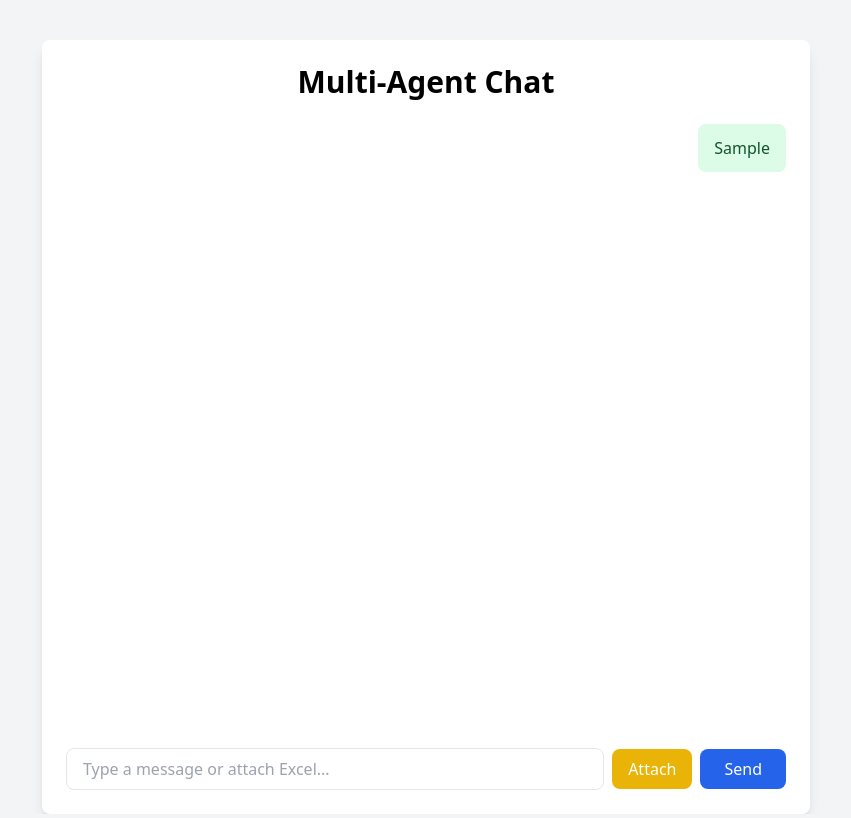
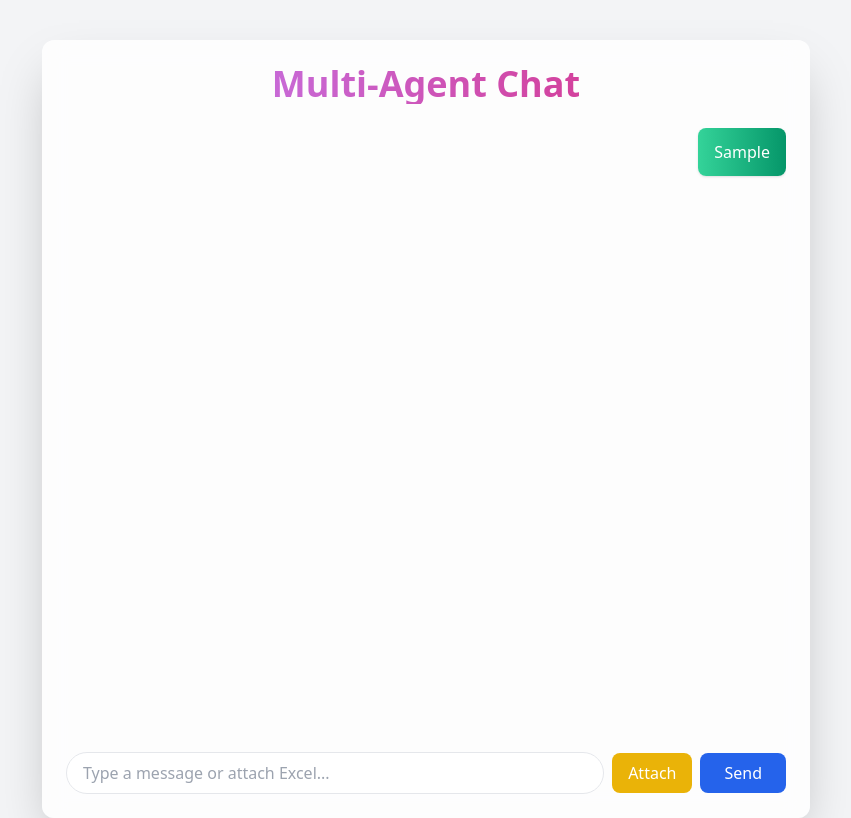
Before and after one commit to Yusukeotsuki/demo-app, a Vue app in the folder flask-vue-multiagent-demo/frontend/: page / in a window 1280 px wide. Both pictures are taken after typing "Sample" into the empty fields and a click on the button "Send". Shown: the whole page, without its empty margins (214-1065 px from the left). Built offline with nearby package versions, Linux system fonts and the light colour scheme; no server answers.

Commit message:
style(frontend): improve demo look

```diff
--- a/flask-vue-multiagent-demo/frontend/public/index.html
+++ b/flask-vue-multiagent-demo/frontend/public/index.html
@@ -3,8 +3,9 @@
 <head>
   <meta charset="UTF-8" />
   <title>Multi-Agent Chat Demo</title>
+  <link href="https://fonts.googleapis.com/css2?family=Poppins:wght@400;600&display=swap" rel="stylesheet">
 </head>
-<body>
+<body class="bg-gradient-to-br from-gray-800 via-gray-900 to-black min-h-screen flex items-center justify-center" style="font-family: 'Poppins', sans-serif;">
   <div id="app"></div>
   <script type="module" src="/src/main.js"></script>
 </body>
--- a/flask-vue-multiagent-demo/frontend/src/App.vue
+++ b/flask-vue-multiagent-demo/frontend/src/App.vue
@@ -1,7 +1,7 @@
 <template>
-  <div class="max-w-3xl mx-auto mt-10 p-6 bg-white shadow-lg rounded-lg">
+  <div class="max-w-3xl mx-auto mt-10 p-6 bg-white/80 backdrop-blur-md shadow-2xl rounded-xl">
     <!-- タイトル -->
-    <h1 class="text-3xl font-bold mb-6 text-center">Multi-Agent Chat</h1>
+    <h1 class="text-4xl font-extrabold mb-6 text-center bg-clip-text text-transparent bg-gradient-to-r from-purple-400 to-pink-600">Multi-Agent Chat</h1>
 
     <!-- チャット履歴 -->
     <div class="space-y-4 h-[600px] overflow-y-auto mb-6">
@@ -25,7 +25,7 @@
             </div>
             <!-- 本文 -->
             <div
-              class="bg-blue-100 text-black px-4 py-3 rounded-b-lg whitespace-pre-wrap prose prose-sm"
+              class="bg-blue-100/80 backdrop-blur-sm text-black px-4 py-3 rounded-b-lg whitespace-pre-wrap prose prose-sm shadow"
             >
               <div v-html="renderMarkdown(msg.text)"></div>
             </div>
@@ -35,7 +35,7 @@
         <!-- ユーザー発言 -->
         <template v-else>
           <div class="max-w-[70%] flex justify-end">
-            <div class="bg-green-100 text-green-900 px-4 py-3 rounded-lg whitespace-pre-wrap">
+            <div class="bg-gradient-to-r from-emerald-400 to-emerald-600 text-white px-4 py-3 rounded-lg shadow">
               <p>{{ msg.text }}</p>
             </div>
           </div>
@@ -49,7 +49,7 @@
         <input
           v-model="input"
           @keyup.enter="sendMessage"
-          class="w-full border rounded-lg px-4 py-2 pr-12 focus:outline-none"
+          class="w-full border rounded-full px-4 py-2 pr-12 focus:outline-none bg-white/70"
           placeholder="Type a message or attach Excel..."
         />
         <img
@@ -61,7 +61,7 @@
       </div>
       <button
         @click="$refs.fileInput.click()"
-        class="bg-yellow-500 text-white px-4 py-2 rounded-lg"
+        class="bg-yellow-500 hover:bg-yellow-600 text-white px-4 py-2 rounded-lg transition"
       >
         Attach
       </button>
@@ -74,7 +74,7 @@
       />
       <button
         @click="sendMessage"
-        class="bg-blue-600 text-white px-6 py-2 rounded-lg"
+        class="bg-blue-600 hover:bg-blue-700 text-white px-6 py-2 rounded-lg transition"
       >
         Send
       </button>
```
